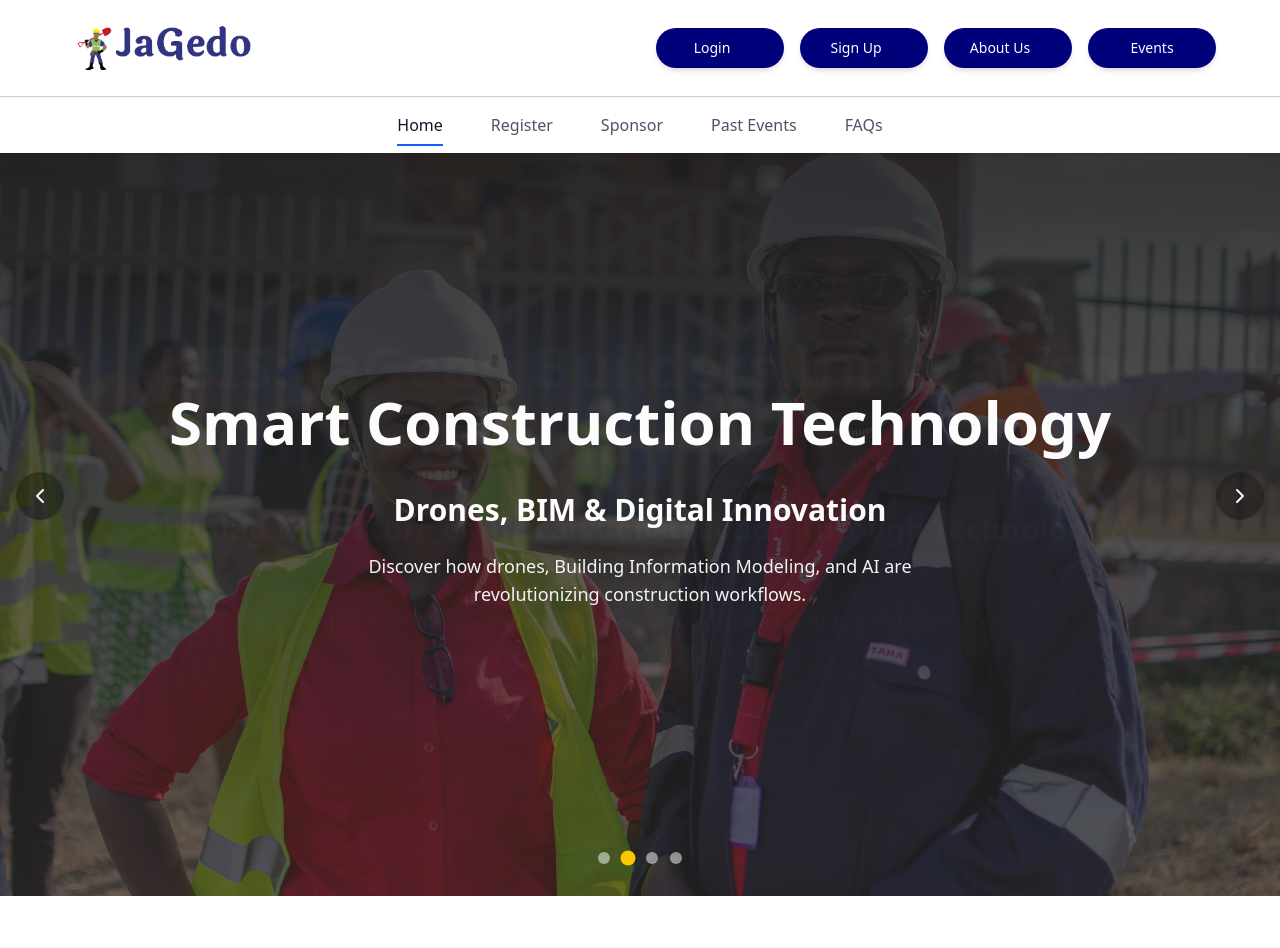
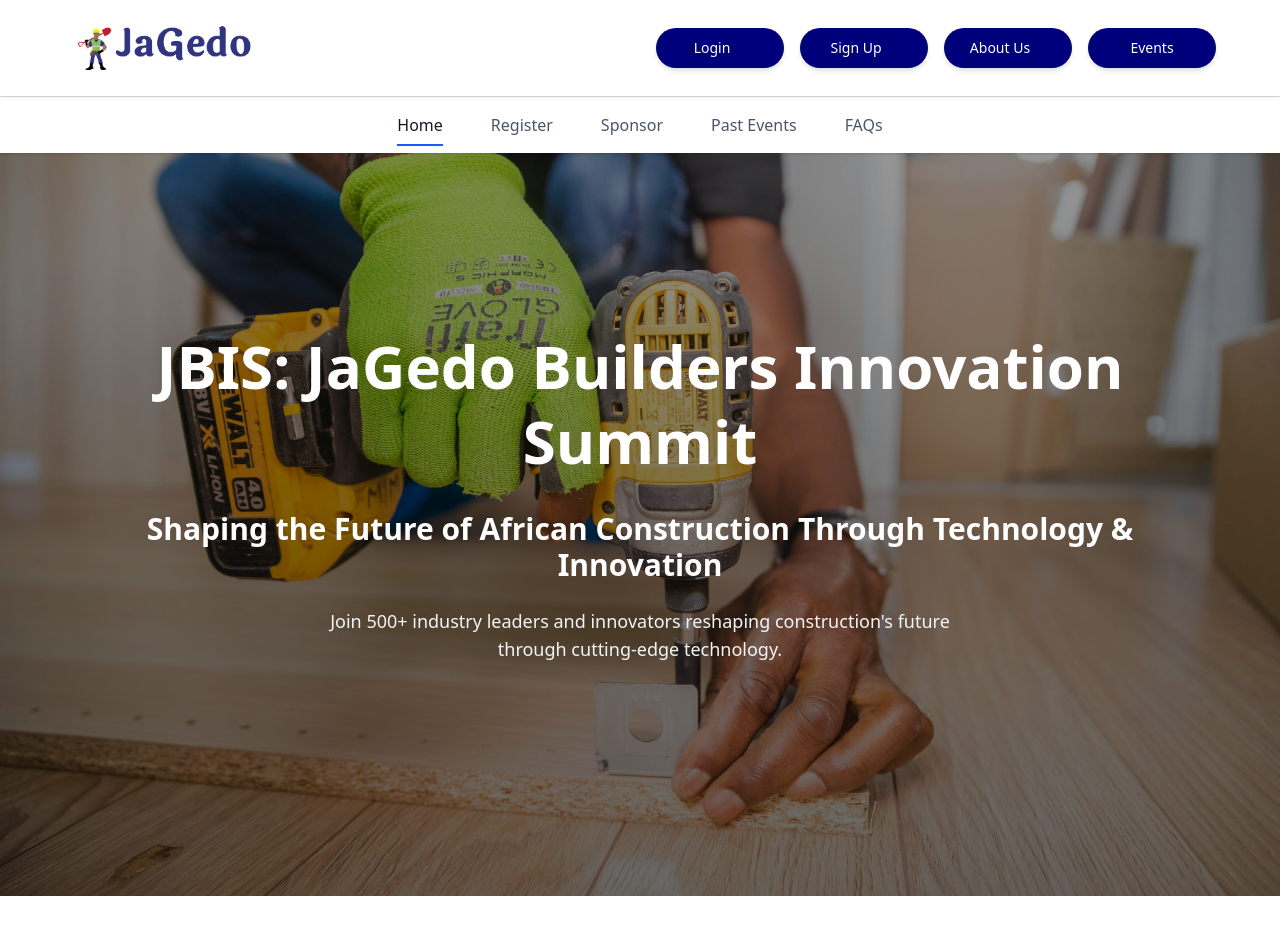
Before and after one commit to gituhumwangi/JBIS, a React (Vite) app in the folder jagedo-sEvents/: page / in a window 1280 px wide. Shown: the top 948 px of the page. Built offline with nearby package versions, Linux system fonts and the light colour scheme.

Commit message:
fix: Remove the slideshow feature

```diff
--- a/jagedo-sEvents/src/components/hero-slideshow.jsx
+++ b/jagedo-sEvents/src/components/hero-slideshow.jsx
@@ -1,52 +1,20 @@
-import { useState, useEffect } from "react"
-import { ChevronLeft, ChevronRight, Play, Pause } from "lucide-react"
+const HeroSlideshow = ({ slides }) => {
+  // Just use the first slide since we only want one image
+  const slide = slides[0]
 
-const HeroSlideshow = ({ slides, autoPlay = true, autoPlayInterval = 5000 }) => {
-  const [currentSlide, setCurrentSlide] = useState(0)
-  const [isPlaying, setIsPlaying] = useState(autoPlay)
-
-  // Auto-play functionality
-  useEffect(() => {
-    if (!isPlaying) return
-
-    const interval = setInterval(() => {
-      setCurrentSlide((prev) => (prev + 1) % slides.length)
-    }, autoPlayInterval)
-
-    return () => clearInterval(interval)
-  }, [isPlaying, slides.length, autoPlayInterval])
-
-  const goToSlide = (index) => {
-    setCurrentSlide(index)
-  }
-
-  const goToPrevious = () => {
-    setCurrentSlide((prev) => (prev - 1 + slides.length) % slides.length)
-  }
-
-  const goToNext = () => {
-    setCurrentSlide((prev) => (prev + 1) % slides.length)
-  }
-
-  const togglePlayPause = () => {
-    setIsPlaying(!isPlaying)
+  if (!slide) {
+    return <div className="w-full h-full bg-gray-200 flex items-center justify-center">No content available</div>
   }
 
   return (
     <div className="relative w-full h-full overflow-hidden">
-      {/* Slides Container */}
+      {/* Single Hero Image */}
       <div className="relative w-full h-full">
-        {slides.map((slide, index) => (
-          <div
-            key={index}
-            className={`absolute inset-0 w-full h-full transition-opacity duration-1000 ease-in-out ${
-              index === currentSlide ? "opacity-100" : "opacity-0"
-            }`}
-          >
+        <div className="absolute inset-0 w-full h-full">
           <div
             className="w-full h-full bg-cover bg-center bg-no-repeat flex flex-col justify-center items-center text-center p-4 sm:p-6 md:p-8 lg:p-16 gap-3 sm:gap-4 md:gap-6"
             style={{
-                backgroundImage: `linear-gradient(rgba(0, 0.9, 0.9, 0.9), rgba(0, 0, 0, 0.6)), url(${slide.image})`,
+              backgroundImage: `linear-gradient(rgba(0, 0, 0, 0.4), rgba(0, 0, 0, 0.6)), url(${slide.image})`,
             }}
           >
             <h1 className="text-white text-2xl sm:text-3xl md:text-4xl lg:text-5xl xl:text-6xl font-extrabold font-manrope leading-tight px-2">
@@ -60,52 +28,6 @@ const HeroSlideshow = ({ slides, autoPlay = true, autoPlayInterval = 5000 }) =>
             </p>
           </div>
         </div>
-        ))}
-      </div>
-
-      {/* Navigation Arrows */}
-      <button
-        onClick={goToPrevious}
-        className="absolute left-2 sm:left-4 top-1/2 transform -translate-y-1/2 bg-black/30 hover:bg-black/50 text-white p-2 sm:p-3 rounded-full transition-all duration-300 hover:scale-110 z-10 touch-manipulation"
-        aria-label="Previous slide"
-      >
-        <ChevronLeft size={20} className="sm:w-6 sm:h-6" />
-      </button>
-
-      <button
-        onClick={goToNext}
-        className="absolute right-2 sm:right-4 top-1/2 transform -translate-y-1/2 bg-black/30 hover:bg-black/50 text-white p-2 sm:p-3 rounded-full transition-all duration-300 hover:scale-110 z-10 touch-manipulation"
-        aria-label="Next slide"
-      >
-        <ChevronRight size={20} className="sm:w-6 sm:h-6" />
-      </button>
-
-      {/* Slide Indicators (Dots) */}
-      <div className="absolute bottom-4 sm:bottom-6 md:bottom-8 left-1/2 transform -translate-x-1/2 flex space-x-2 sm:space-x-3 z-10">
-        {slides.map((_, index) => (
-          <button
-            key={index}
-            onClick={() => goToSlide(index)}
-            className={`w-2.5 h-2.5 sm:w-3 sm:h-3 rounded-full transition-all duration-300 touch-manipulation ${
-              index === currentSlide ? "bg-yellow-400 scale-125" : "bg-white/50 hover:bg-white/80"
-            }`}
-            aria-label={`Go to slide ${index + 1}`}
-          />
-        ))}
-      </div>
-
-      {/* Play/Pause Button */}
-      <button
-        onClick={togglePlayPause}
-        className="absolute top-2 sm:top-4 right-2 sm:right-4 bg-black/30 hover:bg-black/50 text-white p-1.5 sm:p-2 rounded-full transition-all duration-300 hover:scale-110 z-10 touch-manipulation"
-        aria-label={isPlaying ? "Pause slideshow" : "Play slideshow"}
-      >
-        {isPlaying ? <Pause size={16} className="sm:w-5 sm:h-5" /> : <Play size={16} className="sm:w-5 sm:h-5" />}
-      </button>
-
-      {/* Slide Counter */}
-      <div className="absolute top-2 sm:top-4 left-2 sm:left-4 bg-black/30 text-white px-2 sm:px-3 py-1 rounded-full text-xs sm:text-sm font-medium z-10">
-        {currentSlide + 1} / {slides.length}
       </div>
     </div>
   )
--- a/jagedo-sEvents/src/pages/Home.jsx
+++ b/jagedo-sEvents/src/pages/Home.jsx
@@ -26,26 +26,26 @@ const heroSlides = [
     description:
       "Join 500+ industry leaders and innovators reshaping construction's future through cutting-edge technology.",
   },
-  {
-    image: Construction2,
-    title: "Smart Construction Technology",
-    subtitle: "Drones, BIM & Digital Innovation",
-    description:
-      "Discover how drones, Building Information Modeling, and AI are revolutionizing construction workflows.",
-  },
-  {
-    image: Construction3,
-    title: "Digital Construction Management",
-    subtitle: "Safety Meets Technology",
-    description:
-      "Experience the future of construction with smart helmets, IoT sensors, and real-time project management.",
-  },
-  {
-    image: Construction4,
-    title: "Building Tomorrow's Infrastructure",
-    subtitle: "Where Innovation Meets Construction Excellence",
-    description: "Explore advanced construction techniques, sustainable materials, and smart building technologies.",
-  },
+  // {
+  //   image: Construction2,
+  //   title: "Smart Construction Technology",
+  //   subtitle: "Drones, BIM & Digital Innovation",
+  //   description:
+  //     "Discover how drones, Building Information Modeling, and AI are revolutionizing construction workflows.",
+  // },
+  // {
+  //   image: Construction3,
+  //   title: "Digital Construction Management",
+  //   subtitle: "Safety Meets Technology",
+  //   description:
+  //     "Experience the future of construction with smart helmets, IoT sensors, and real-time project management.",
+  // },
+  // {
+  //   image: Construction4,
+  //   title: "Building Tomorrow's Infrastructure",
+  //   subtitle: "Where Innovation Meets Construction Excellence",
+  //   description: "Explore advanced construction techniques, sustainable materials, and smart building technologies.",
+  // },
 ]
 
 const sponsorshipBenefits = [
```
Lines whose indentation alone changed are shown as unchanged.
